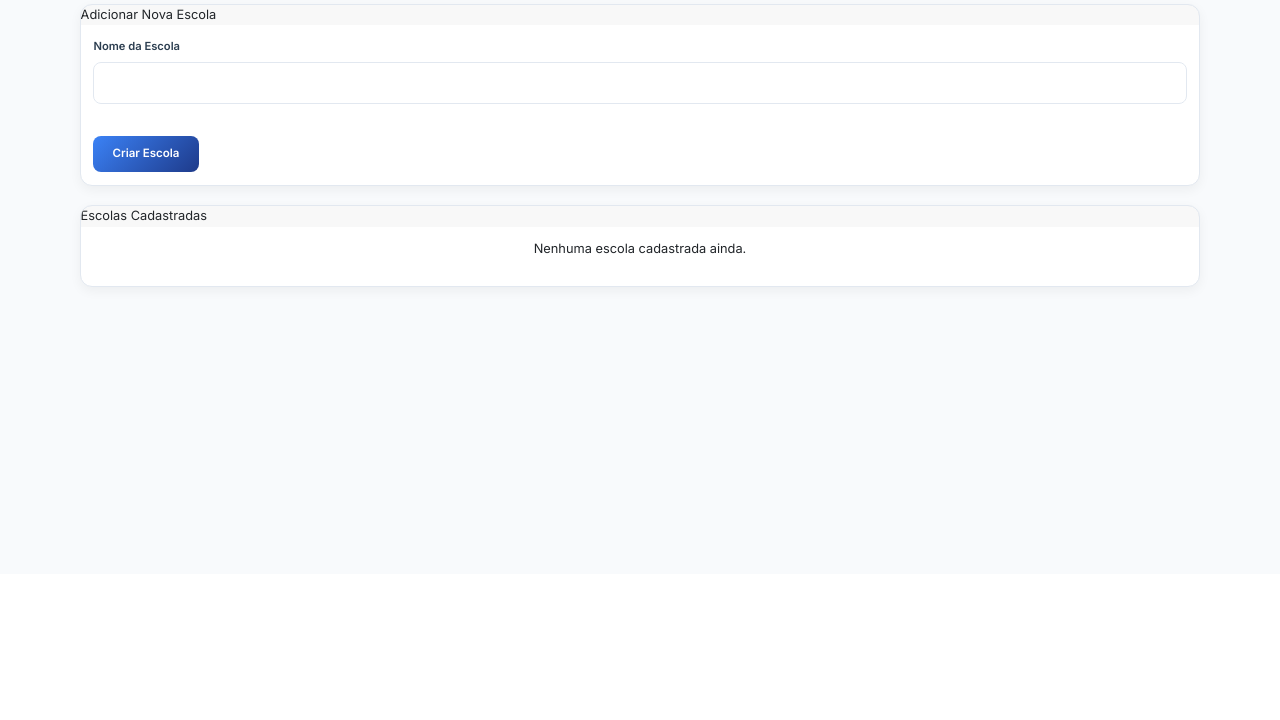
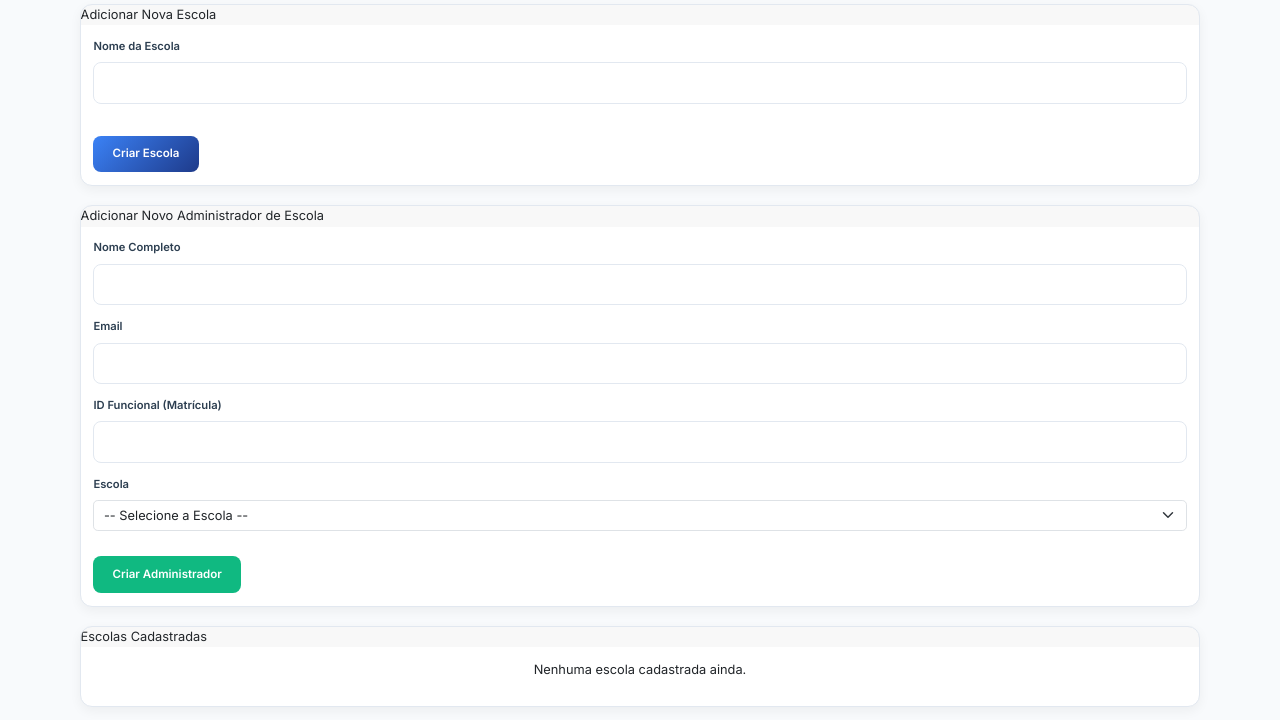
Before and after one commit to michaeloliveira4555-netizen/sistema_escolar_deepseak_1, a Python web app: template templates/super_admin/manage_schools.html in a window 1280 px wide. Shown: the part 226-946 px from the top of the page. Before the commit the page ends 518 px from the top, so only its background shows below. Run offline with Jinja, Linux system fonts and the light colour scheme; the template is opened without the code that fills it, so the values that code supplies are empty.

Commit message:
mudanças no super_admin

```diff
--- a/templates/super_admin/manage_schools.html
+++ b/templates/super_admin/manage_schools.html
@@ -19,6 +19,40 @@
                     <input type="text" class="form-control" id="school_name" name="school_name" required>
                 </div>
                 <button type="submit" class="btn btn-primary mt-3">Criar Escola</button>
+            </form>
+        </div>
+    </div>
+
+    {# Formulário de Criação de Administrador #}
+    <div class="card mb-4">
+        <div class="card-header">
+            Adicionar Novo Administrador de Escola
+        </div>
+        <div class="card-body">
+            <form method="POST" action="{{ url_for('super_admin.create_administrator') }}">
+                <input type="hidden" name="csrf_token" value="{{ csrf_token() }}"/>
+                <div class="form-group mb-3">
+                    <label for="nome_completo">Nome Completo</label>
+                    <input type="text" class="form-control" id="nome_completo" name="nome_completo" required>
+                </div>
+                <div class="form-group mb-3">
+                    <label for="email">Email</label>
+                    <input type="email" class="form-control" id="email" name="email" required>
+                </div>
+                <div class="form-group mb-3">
+                    <label for="id_func">ID Funcional (Matrícula)</label>
+                    <input type="text" class="form-control" id="id_func" name="id_func" required>
+                </div>
+                <div class="form-group mb-3">
+                    <label for="school_id">Escola</label>
+                    <select class="form-select" id="school_id" name="school_id" required>
+                        <option value="">-- Selecione a Escola --</option>
+                        {% for school in schools %}
+                            <option value="{{ school.id }}">{{ school.nome }}</option>
+                        {% endfor %}
+                    </select>
+                </div>
+                <button type="submit" class="btn btn-success mt-3">Criar Administrador</button>
             </form>
         </div>
     </div>
```
Also changed, not shown: backend/controllers/super_admin_controller.py (+57 -0 lines).
